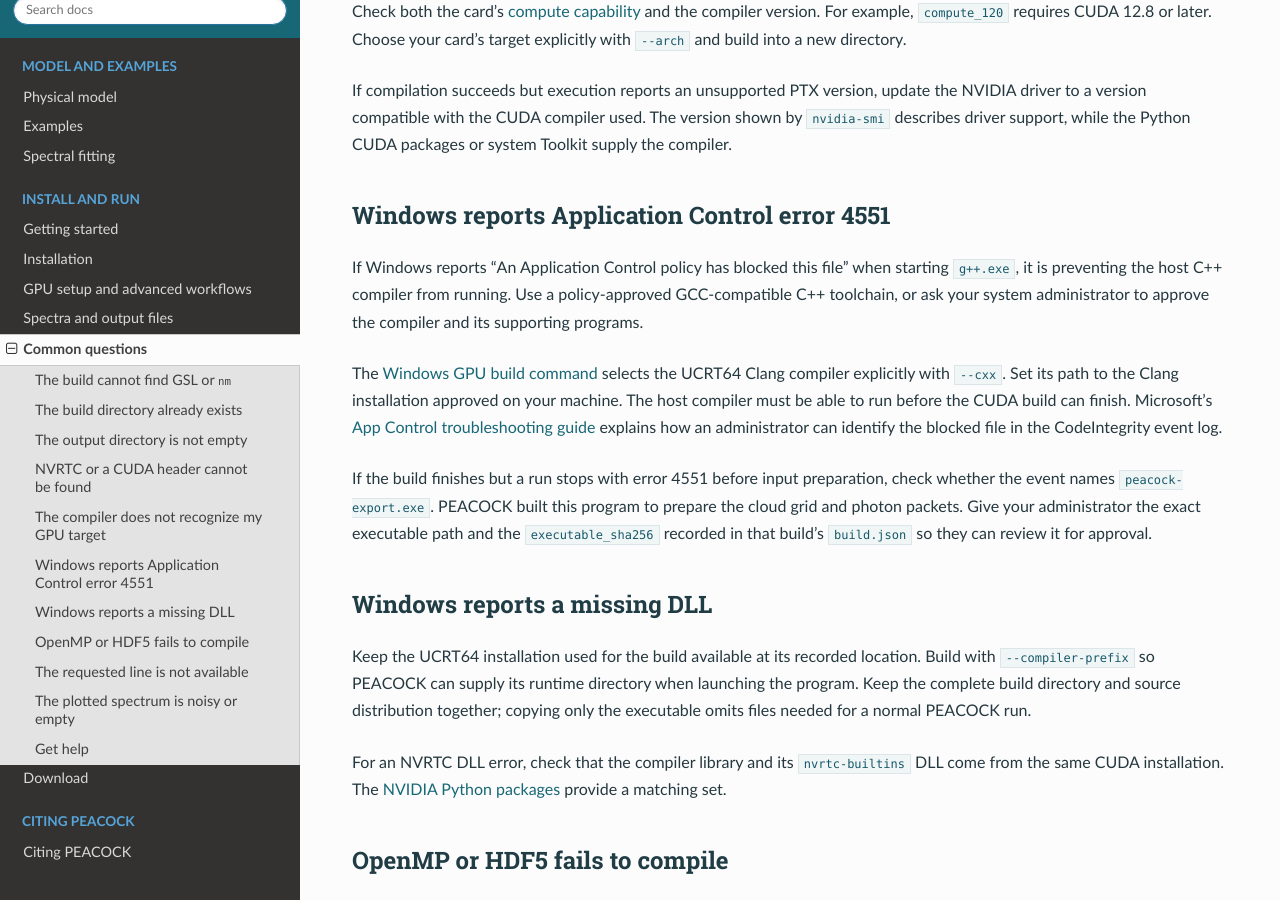
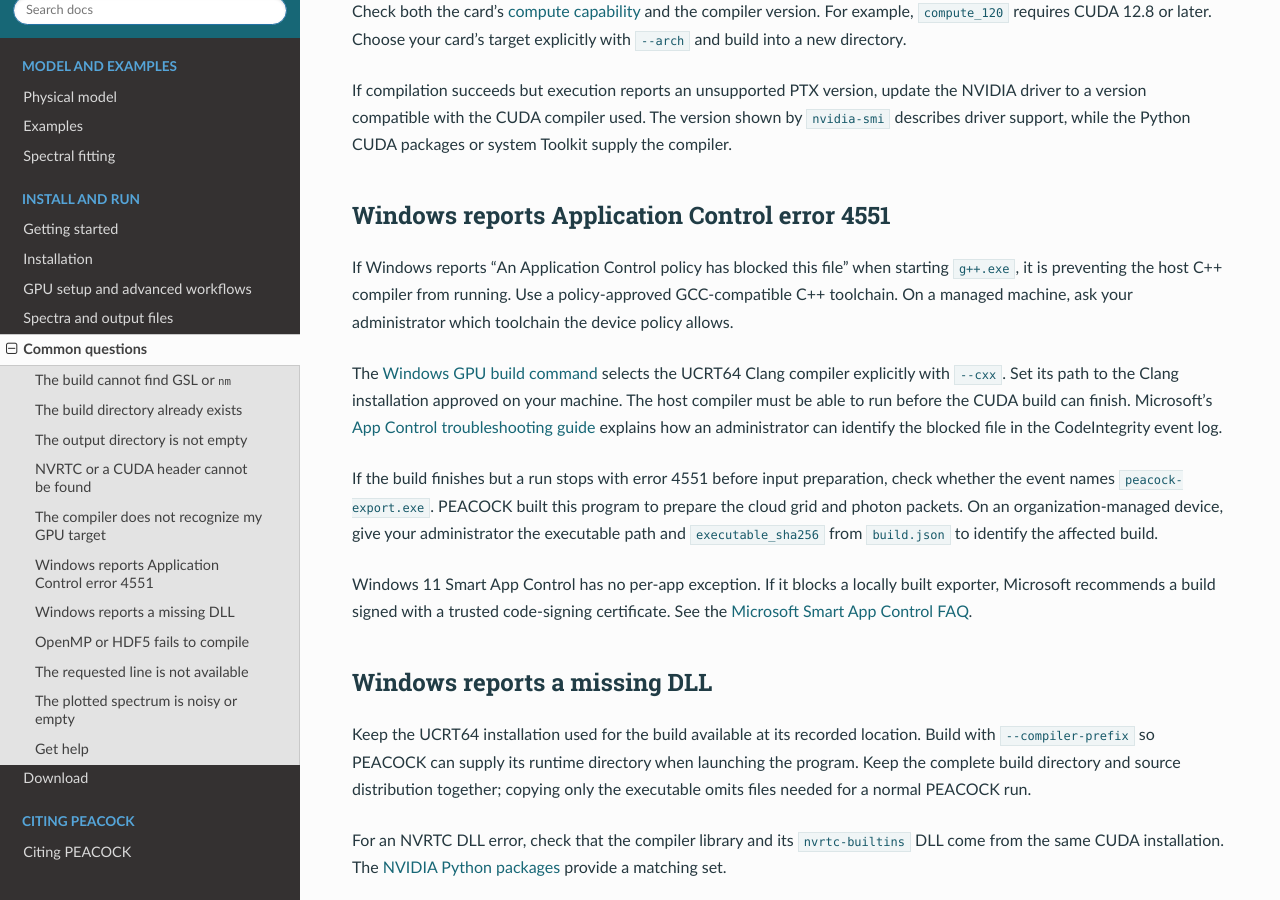
Before and after one commit to astro-lzh/PEACOCK, a Sphinx documentation site: the page built from docs/troubleshooting.md, in a window 1280 px wide and 900 px high, scrolled down 1391 px. Built offline with Sphinx 7.4.7 and the Read the Docs theme 3.1.0, drawn with Linux system fonts in a browser that asks for light colours.

Commit message:
Clarify Windows Smart App Control handling of locally compiled exporters

```diff
--- a/docs/troubleshooting.md
+++ b/docs/troubleshooting.md
@@ -68,8 +68,8 @@ supply the compiler.
 
 If Windows reports “An Application Control policy has blocked this file” when starting
 `g++.exe`, it is preventing the host C++ compiler from running. Use a policy-approved
-GCC-compatible C++ toolchain, or ask your system administrator to approve the compiler and
-its supporting programs.
+GCC-compatible C++ toolchain. On a managed machine, ask your administrator which toolchain
+the device policy allows.
 
 The [Windows GPU build command](getting-started.md#nvidia-gpu) selects the UCRT64
 Clang compiler explicitly with `--cxx`. Set its path to the Clang installation
@@ -80,8 +80,12 @@ explains how an administrator can identify the blocked file in the CodeIntegrity
 
 If the build finishes but a run stops with error 4551 before input preparation, check
 whether the event names `peacock-export.exe`. PEACOCK built this program to prepare the
-cloud grid and photon packets. Give your administrator the exact executable path and the
-`executable_sha256` recorded in that build’s `build.json` so they can review it for approval.
+cloud grid and photon packets. On an organization-managed device, give your administrator
+the executable path and `executable_sha256` from `build.json` to identify the affected build.
+
+Windows 11 Smart App Control has no per-app exception. If it blocks a locally built
+exporter, Microsoft recommends a build signed with a trusted code-signing certificate.
+See the [Microsoft Smart App Control FAQ](https://support.microsoft.com/en-us/windows/security/threat-malware-protection/smart-app-control-frequently-asked-questions).
 
 ## Windows reports a missing DLL
 
```
